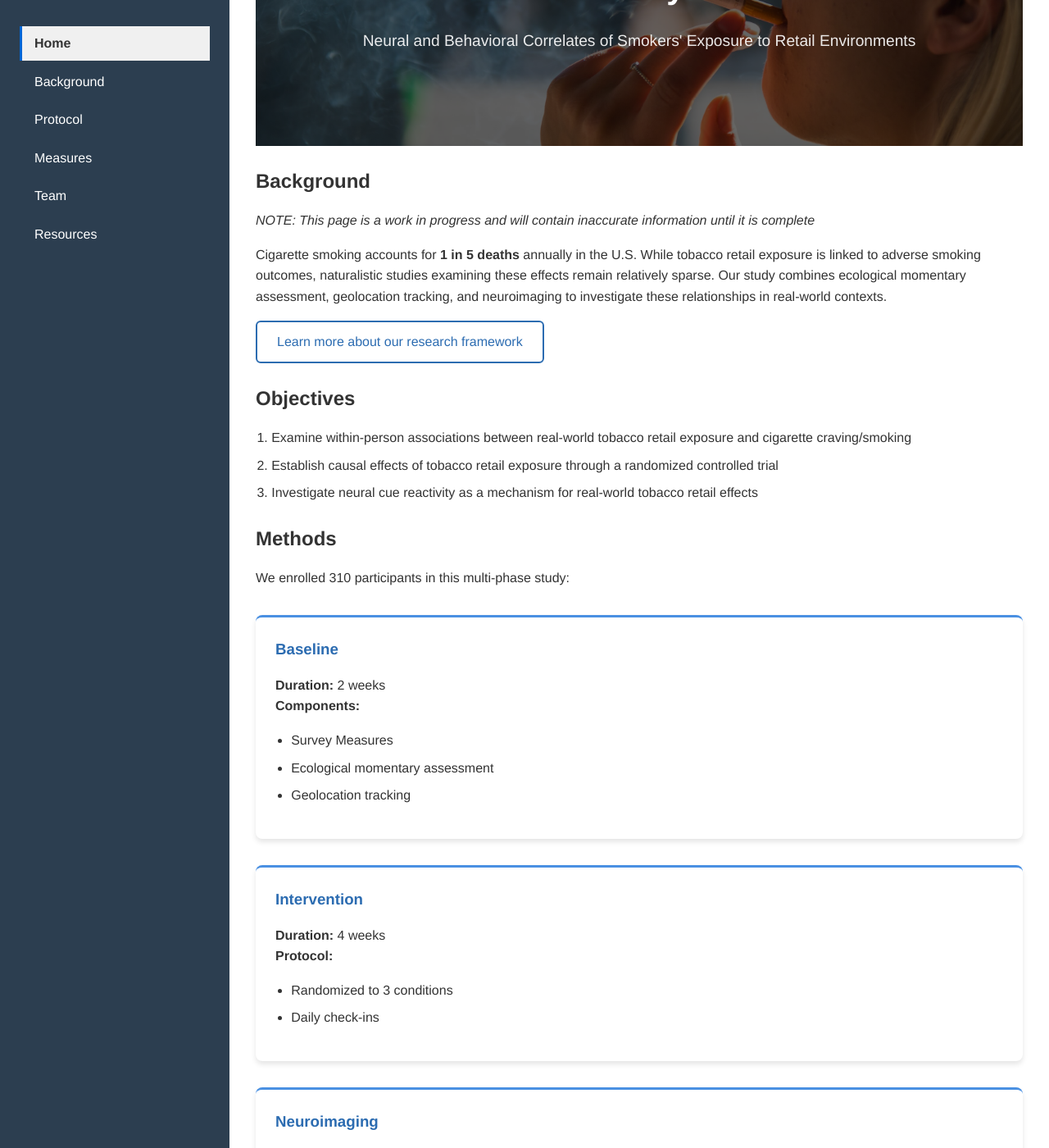
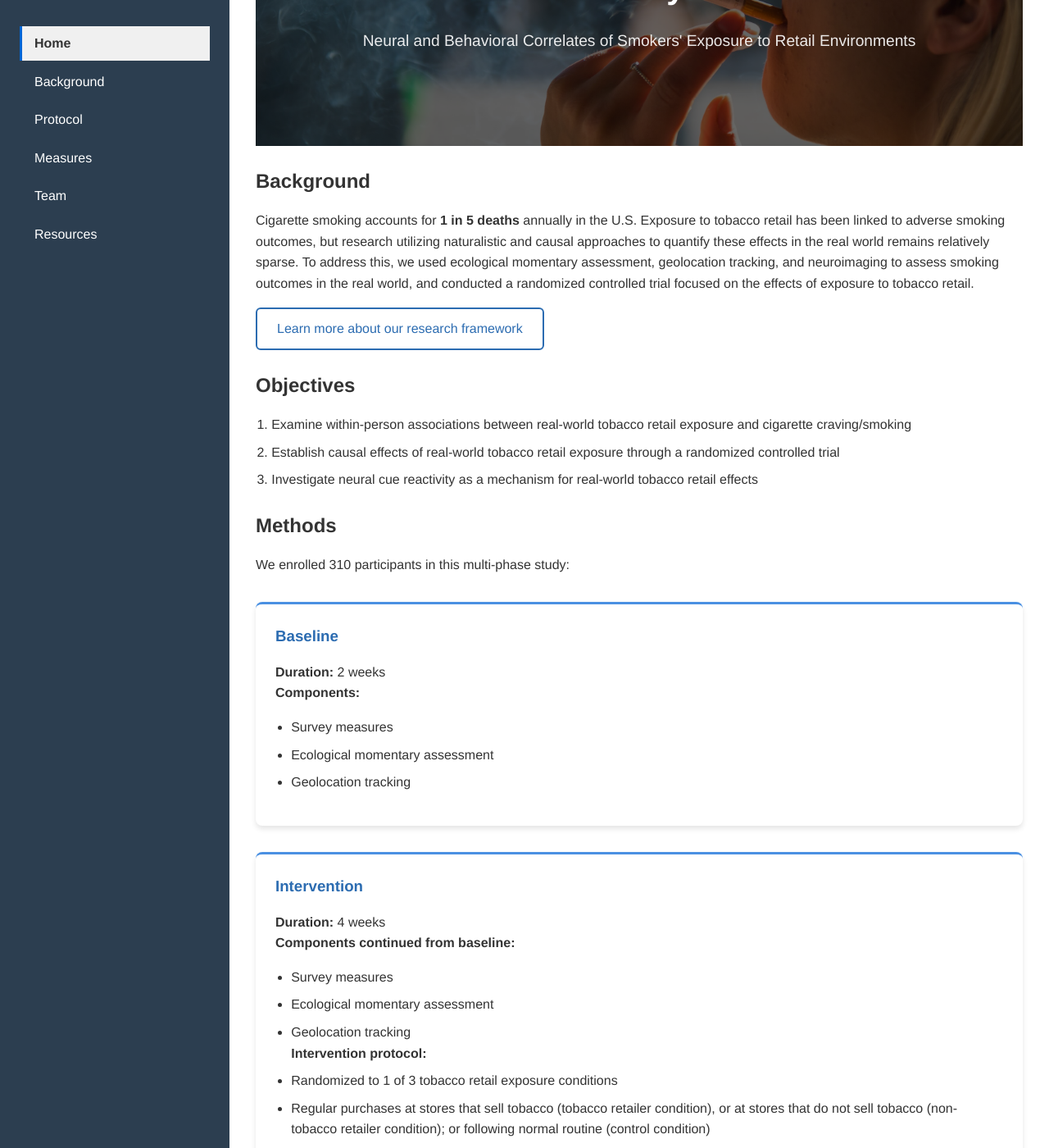
Before and after one commit to cnlab/geo-remote-website, a Jekyll site: the page built from docs/index.md, in a window 1280 px wide and 1400 px high, scrolled down 232 px. Shown: the whole window at 82% size. Built offline with Jekyll 4.4.1, drawn with Linux system fonts in a browser that asks for light colours; some of the changed text lies outside the part shown.

Commit message:
NC line edits

```diff
--- a/docs/index.md
+++ b/docs/index.md
@@ -7,16 +7,15 @@ banner_image: assets/images/banner.jpg
 {% include banner.html %}
 
 ## Background
-*NOTE: This page is a work in progress and will contain inaccurate information until it is complete*
 
-Cigarette smoking accounts for **1 in 5 deaths** annually in the U.S. While tobacco retail exposure is linked to adverse smoking outcomes, naturalistic studies examining these effects remain relatively sparse. Our study combines ecological momentary assessment, geolocation tracking, and neuroimaging to investigate these relationships in real-world contexts.
+Cigarette smoking accounts for **1 in 5 deaths** annually in the U.S. Exposure to tobacco retail has been linked to adverse smoking outcomes, but research utilizing naturalistic and causal approaches to quantify these effects in the real world remains relatively sparse. To address this, we used ecological momentary assessment, geolocation tracking, and neuroimaging to assess smoking outcomes in the real world, and conducted a randomized controlled trial focused on the effects of exposure to tobacco retail.
 
 [Learn more about our research framework]({{ site.baseurl }}/introduction/){: .btn .btn-outline}
 
 ## Objectives
 
 1. Examine within-person associations between real-world tobacco retail exposure and cigarette craving/smoking
-2. Establish causal effects of tobacco retail exposure through a randomized controlled trial
+2. Establish causal effects of real-world tobacco retail exposure through a randomized controlled trial
 3. Investigate neural cue reactivity as a mechanism for real-world tobacco retail effects
 
 ## Methods
@@ -29,7 +28,7 @@ We enrolled 310 participants in this multi-phase study:
 ### Baseline
 **Duration:** 2 weeks
 **Components:**
-- Survey Measures
+- Survey measures
 - Ecological momentary assessment
 - Geolocation tracking
 </div>
@@ -37,16 +36,20 @@ We enrolled 310 participants in this multi-phase study:
 <div class="method-card" markdown="1">
 ### Intervention
 **Duration:** 4 weeks
-**Protocol:**
-- Randomized to 3 conditions
-- Daily check-ins
+**Components continued from baseline:**
+- Survey measures
+- Ecological momentary assessment
+- Geolocation tracking
+**Intervention protocol:**
+- Randomized to 1 of 3 tobacco retail exposure conditions
+- Regular purchases at stores that sell tobacco (tobacco retailer condition), or at stores that do not sell tobacco (non-tobacco retailer condition); or following normal routine (control condition)
 </div>
 
 <div class="method-card" markdown="1">
 ### Neuroimaging
 **Optional:**
 - fMRI at UPenn
-- Cue reactivity task
+- Smoking cue reactivity task
 </div>
 
 </div>
```
Also changed, not shown: 1 other file.
